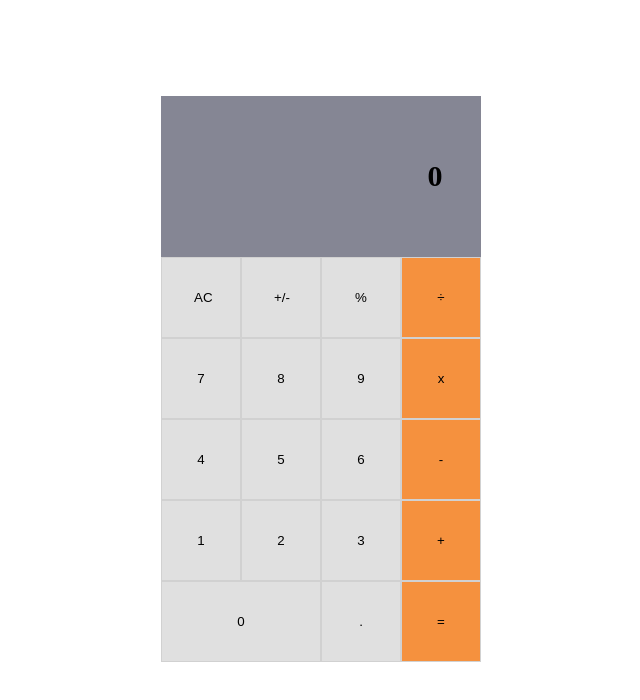
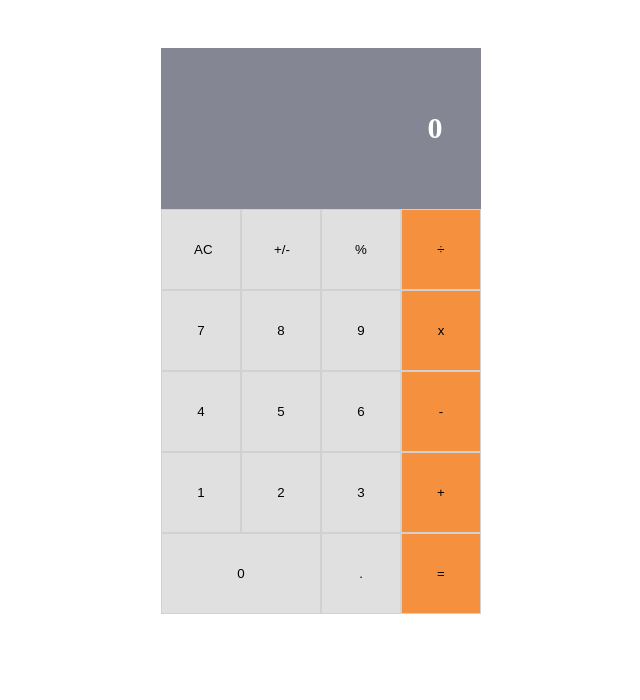
Before and after one commit to danutibe07/math-magicians, a React (Create React App) app: page /calculator in a window 1280 px wide. Shown: the top 700 px of the page, without its empty margins (319-959 px from the left). Built offline with nearby package versions, Linux system fonts and the light colour scheme.

Commit message:
updates to index.css

```diff
--- a/src/index.css
+++ b/src/index.css
@@ -2,13 +2,13 @@ body {
   display: flex;
   justify-content: center;
   margin: 0;
-  color: black;
+  color: #fff;
 }
 
 .calculator {
   width: 20rem;
   display: flex;
-  margin-top: 6rem;
+  margin-top: 3rem;
   flex-direction: column;
 }
 
```
